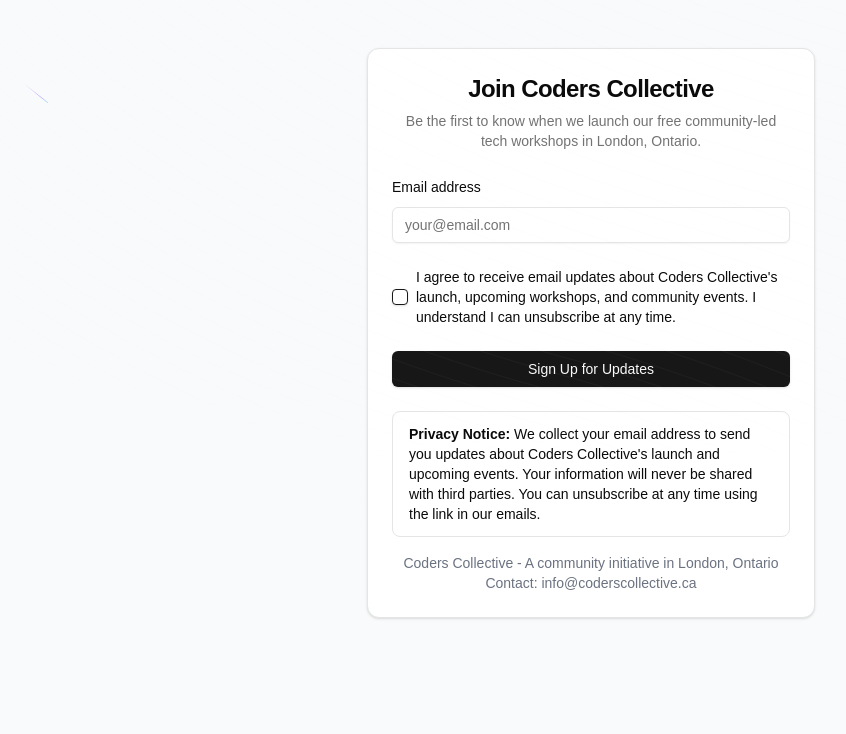
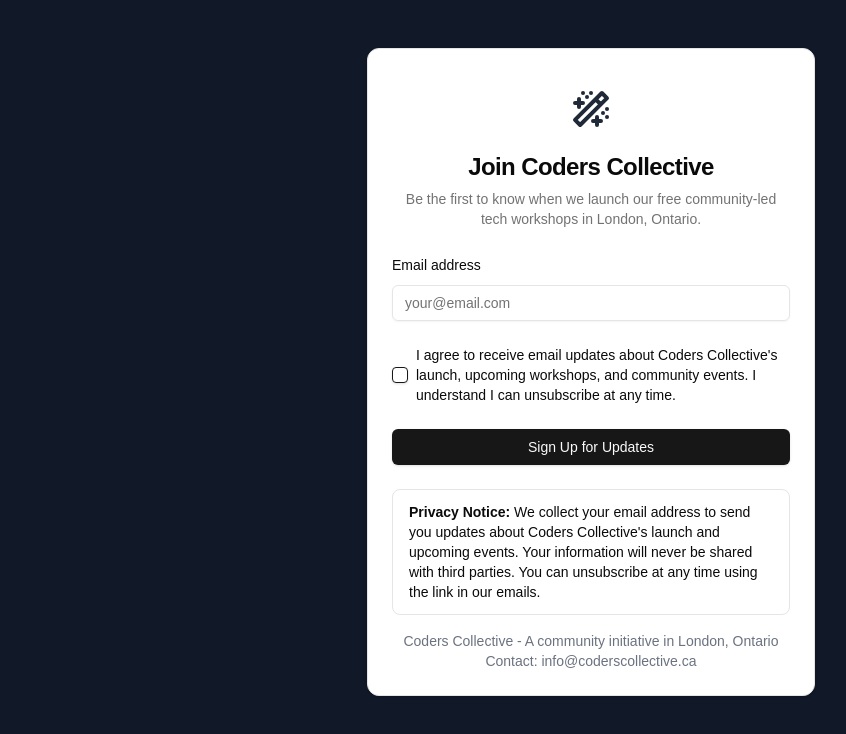
Before and after one commit to coderscollective-YXU/coderscollective.ca, a Next.js app: page /signup in a window 1280 px wide. Shown: the top 734 px of the page, without its empty margins (49-895 px from the left). Built offline with nearby package versions, Linux system fonts and the light colour scheme.

Commit message:
minor tweaks

```diff
--- a/src/app/signup/page.tsx
+++ b/src/app/signup/page.tsx
@@ -1,14 +1,19 @@
-// app/page.tsx
 "use client";
 
+import { Alert, AlertDescription } from "@/components/ui/alert";
+import { Button } from "@/components/ui/button";
+import {
+  Card,
+  CardContent,
+  CardDescription,
+  CardFooter,
+  CardHeader,
+  CardTitle,
+} from "@/components/ui/card";
+import { Checkbox } from "@/components/ui/checkbox";
+import { Input } from "@/components/ui/input";
+import { Label } from "@/components/ui/label";
 import { useState } from "react";
-import { Card, CardHeader, CardTitle, CardDescription, CardContent, CardFooter } from "@/components/ui/card";
-import { Input } from "@/components/ui/input";
-import { Button } from "@/components/ui/button";
-import { Checkbox } from "@/components/ui/checkbox";
-import { Label } from "@/components/ui/label";
-import { Alert, AlertDescription } from "@/components/ui/alert";
-import { BackgroundBeams } from '@/components/ui/background-beams';
 
 export default function SignupPage() {
   const [email, setEmail] = useState("");
@@ -16,72 +21,104 @@ export default function SignupPage() {
 
   const handleSubmit = (e: React.FormEvent) => {
     e.preventDefault();
-    // Handle form submission logic here
     console.log("Form submitted:", { email, isChecked });
   };
 
   return (
-    <div className="min-h-screen bg-gray-50 py-12 px-4 sm:px-6 lg:px-8">
-      <div className="max-w-md mx-auto">
+    <>
+      <div className='min-h-screen bg-gray-900 py-12 px-4 sm:px-6 lg:px-8'>
+        <div className='max-w-md mx-auto'>
           <Card>
             <CardHeader>
-            <CardTitle className="text-2xl font-bold text-center">
+              <div className='flex justify-center m-3'>
+                <svg
+                  className='w-12 h-12 text-gray-800 dark:text-white'
+                  aria-hidden='true'
+                  xmlns='http://www.w3.org/2000/svg'
+                  width='48'
+                  height='48'
+                  fill='none'
+                  viewBox='0 0 24 24'
+                >
+                  <path
+                    stroke='currentColor'
+                    stroke-linecap='round'
+                    stroke-linejoin='round'
+                    stroke-width='2'
+                    d='M16.872 9.687 20 6.56 17.44 4 4 17.44 6.56 20 16.873 9.687Zm0 0-2.56-2.56M6 7v2m0 0v2m0-2H4m2 0h2m7 7v2m0 0v2m0-2h-2m2 0h2M8 4h.01v.01H8V4Zm2 2h.01v.01H10V6Zm2-2h.01v.01H12V4Zm8 8h.01v.01H20V12Zm-2 2h.01v.01H18V14Zm2 2h.01v.01H20V16Z'
+                  />
+                </svg>
+              </div>
+
+              <CardTitle className='text-2xl font-bold text-center'>
                 Join Coders Collective
               </CardTitle>
-            <CardDescription className="text-center">
-              Be the first to know when we launch our free community-led tech workshops in London, Ontario.
+              <CardDescription className='text-center'>
+                Be the first to know when we launch our free community-led tech
+                workshops in London, Ontario.
               </CardDescription>
             </CardHeader>
 
             <CardContent>
-            <form onSubmit={handleSubmit} className="space-y-6">
-              <div className="space-y-2">
-                <Label htmlFor="email">Email address</Label>
+              <form onSubmit={handleSubmit} className='space-y-6'>
+                <div className='space-y-2'>
+                  <Label htmlFor='email'>Email address</Label>
                   <Input
-                  id="email"
-                  type="email"
-                  placeholder="your@email.com"
+                    id='email'
+                    type='email'
+                    placeholder='your@email.com'
                     value={email}
                     onChange={(e) => setEmail(e.target.value)}
                     required
                   />
                 </div>
 
-              <div className="space-y-2">
-                <div className="flex items-center space-x-2">
+                <div className='space-y-2'>
+                  <div className='flex items-center space-x-2'>
                     <Checkbox
-                    id="consent"
+                      id='consent'
                       checked={isChecked}
-                    onCheckedChange={(checked) => setIsChecked(checked as boolean)}
+                      onCheckedChange={(checked) =>
+                        setIsChecked(checked as boolean)
+                      }
                       required
                     />
-                  <Label htmlFor="consent" className="text-sm">
-                    I agree to receive email updates about Coders Collective's launch, upcoming workshops, and community events. I understand I can unsubscribe at any time.
+                    <Label htmlFor='consent' className='text-sm'>
+                      I agree to receive email updates about Coders
+                      Collective&apos;s launch, upcoming workshops, and
+                      community events. I understand I can unsubscribe at any
+                      time.
                     </Label>
                   </div>
                 </div>
 
-              <Button type="submit" className="w-full">
+                <Button type='submit' className='w-full'>
                   Sign Up for Updates
                 </Button>
               </form>
             </CardContent>
 
-          <CardFooter className="flex flex-col space-y-4">
+            <CardFooter className='flex flex-col space-y-4'>
               <Alert>
                 <AlertDescription>
-                <strong>Privacy Notice:</strong> We collect your email address to send you updates about Coders Collective's launch and upcoming events. Your information will never be shared with third parties. You can unsubscribe at any time using the link in our emails.
+                  <strong>Privacy Notice:</strong> We collect your email address
+                  to send you updates about Coders Collective&apos;s launch and
+                  upcoming events. Your information will never be shared with
+                  third parties. You can unsubscribe at any time using the link
+                  in our emails.
                 </AlertDescription>
               </Alert>
 
-            <div className="text-sm text-gray-500 text-center">
-              <p>Coders Collective - A community initiative in London, Ontario</p>
+              <div className='text-sm text-gray-500 text-center'>
+                <p>
+                  Coders Collective - A community initiative in London, Ontario
+                </p>
                 <p>Contact: info@coderscollective.ca</p>
               </div>
             </CardFooter>
           </Card>
         </div>
-      <BackgroundBeams/>
       </div>
+    </>
   );
 }
```
Lines whose indentation alone changed are shown as unchanged.
